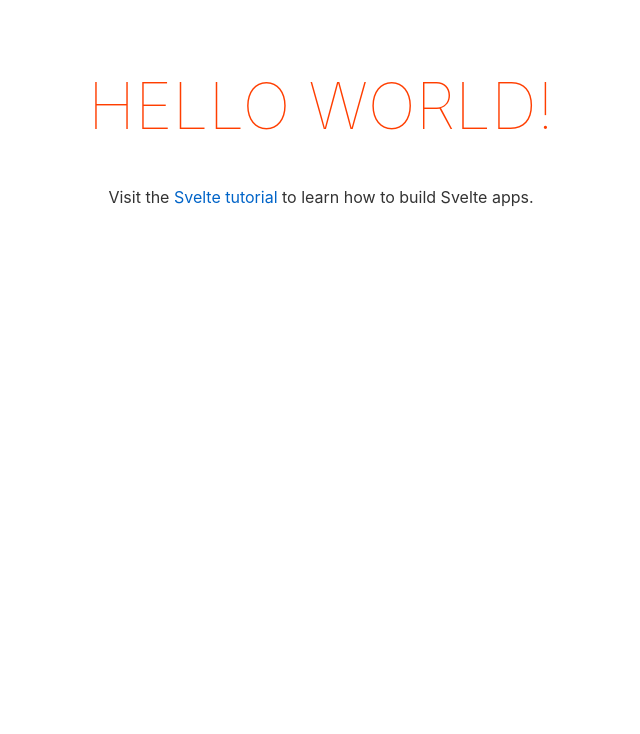
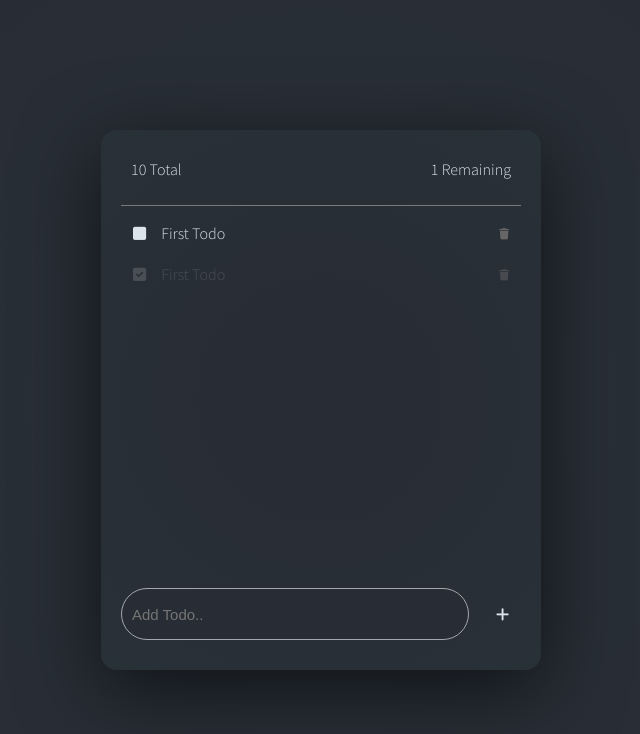
Before and after one commit to luizfelipers19/svelte-todo, a Svelte app: page / in a window 1280 px wide. Shown: the top 734 px of the page, without its empty margins (319-959 px from the left). Built offline with nearby package versions, Linux system fonts and the light colour scheme.

Commit message:
created new basic components to modularize our app (Header and Form). Still need to create a new ListItem component to store each ToDo new element

```diff
--- a/public/global.css
+++ b/public/global.css
@@ -1,63 +1,17 @@
-html, body {
-	position: relative;
-	width: 100%;
-	height: 100%;
-}
+html,
+        body {
+            margin: 0;
+            padding: 0;
+        }
 
-body {
-	color: #333;
-	margin: 0;
-	padding: 8px;
-	box-sizing: border-box;
-	font-family: -apple-system, BlinkMacSystemFont, "Segoe UI", Roboto, Oxygen-Sans, Ubuntu, Cantarell, "Helvetica Neue", sans-serif;
-}
-
-a {
-	color: rgb(0,100,200);
-	text-decoration: none;
-}
-
-a:hover {
-	text-decoration: underline;
-}
-
-a:visited {
-	color: rgb(0,80,160);
-}
-
-label {
-	display: block;
-}
-
-input, button, select, textarea {
-	font-family: inherit;
-	font-size: inherit;
-	-webkit-padding: 0.4em 0;
-	padding: 0.4em;
-	margin: 0 0 0.5em 0;
-	box-sizing: border-box;
-	border: 1px solid #ccc;
-	border-radius: 2px;
-}
-
-input:disabled {
-	color: #ccc;
-}
-
-button {
-	color: #333;
-	background-color: #f4f4f4;
-	outline: none;
-}
-
-button:disabled {
-	color: #999;
-}
-
-button:not(:disabled):active {
-	background-color: #ddd;
-}
-
-button:focus {
-	border-color: #666;
-}
+        body {
+            height: 100vh;
+            font-family: 'Source Sans Pro', sans-serif;
+            line-height: 1.2em;
+            background: rgb(40, 48, 56);
+            background: radial-gradient(circle, rgba(40, 48, 56, 1) 0%, #282c34 100%);
+            display: flex;
+            align-items: center;
+            justify-content: center;
+            color: #dce4ec;
+        }
--- a/public/index.html
+++ b/public/index.html
@@ -9,6 +9,10 @@
 	<link rel='icon' type='image/png' href='/favicon.png'>
 	<link rel='stylesheet' href='/global.css'>
 	<link rel='stylesheet' href='/build/bundle.css'>
+	<link rel="preconnect" href="https://fonts.googleapis.com">
+    <link rel="preconnect" href="https://fonts.gstatic.com" crossorigin>
+    <link href="https://fonts.googleapis.com/css2?family=Prompt:wght@100&family=Source+Sans+Pro:wght@300&display=swap" rel="stylesheet">
+	<link href="https://cdnjs.cloudflare.com/ajax/libs/font-awesome/6.0.0/css/all.min.css" rel="stylesheet">
 
 	<script defer src='/build/bundle.js'></script>
 </head>
--- a/src/App.svelte
+++ b/src/App.svelte
@@ -1,30 +1,118 @@
 <script>
-	export let name;
+    import Form from "./components/Form.svelte";
+import Header from "./components/Header.svelte";
+
+
 </script>
 
-<main>
-	<h1>Hello {name}!</h1>
-	<p>Visit the <a href="https://svelte.dev/tutorial">Svelte tutorial</a> to learn how to build Svelte apps.</p>
-</main>
+<div id="app-container" class="app-container">
+
+	<Header></Header>
+
+	<!-- List of actual todos -->
+	<div class="app-body">
+		<ul>
+
+			<li class="todo-list list-item-view">
+				<span>
+		<button class="btn btn-done fa-solid fa-square"></button>
+		<span>First Todo</span>
+				</span>
+				<button class="btn btn-delete fa-solid fa-trash"></button>
+			</li>
+
+			<li class="todo-list list-item-view completed">
+				<!-- <div class="list-item-view"> -->
+				<span>
+		<button class="btn btn-done"><i class="fa-solid fa-check-square"></i></button>
+		<span>First Todo</span>
+				</span>
+				<button class="btn btn-delete fa-solid fa-trash"></button>
+				<!-- </div> -->
+			</li>
+
+
+		</ul>
+
+
+	</div>
+<Form></Form>
+
+</div>
 
 <style>
-	main {
-		text-align: center;
-		padding: 1em;
-		max-width: 240px;
-		margin: 0 auto;
-	}
+	ul {
+            list-style-type: none;
+            -webkit-padding-start: 0;
+            padding-left: 0px;
+        }
 
-	h1 {
-		color: #ff3e00;
-		text-transform: uppercase;
-		font-size: 4em;
-		font-weight: 100;
-	}
+        .btn {
+            color: inherit;
+            cursor: pointer;
+            font-size: 15px;
+            padding: 10px 12px;
+            border-radius: 2em;
+            background: none;
+            border: 0px solid;
+            transition: 250ms ease-out;
+        }
 
-	@media (min-width: 640px) {
-		main {
-			max-width: none;
-		}
-	}
+        .btn:hover {
+            background: #1d2025;
+        }
+
+        .btn:focus {
+            outline: none;
+        }
+
+        .btn-delete {
+            color: #666;
+            font-size: 0.7em;
+        }
+
+        .app-container {
+            width: 400px;
+            min-height: 500px;
+            background-color: #282c34;
+            box-shadow: 0 20px 80px rgba(0, 0, 0, 0.6);
+            background: radial-gradient(circle, #282c34 0%, rgba(40, 48, 56, 1) 100%);
+            position: relative;
+            border-radius: 1em;
+            padding: 20px;
+            display: flex;
+            flex-direction: column;
+            justify-content: space-between;
+        }
+
+
+
+        .app-body {
+            flex-grow: 1;
+            max-height: 600px;
+            overflow-x: hidden;
+        }
+
+        .todo-list:first-of-type {
+            border-top: 1px solid rgb(121, 121, 121);
+            padding-top: 10px;
+        }
+
+        .list-item-view {
+            padding-top: 5px;
+            padding-bottom: 0px;
+            display: flex;
+            align-items: center;
+            justify-content: space-between;
+        }
+
+
+         ::placeholder {
+            opacity: 0.3;
+        }
+
+        .completed {
+            color: #6a6f75;
+            opacity: 0.5;
+        }
 </style>
--- /dev/null
+++ b/src/components/Form.svelte
@@ -0,0 +1,51 @@
+<!-- Add form at bottom -->
+<div class="app-form">
+    <input placeholder="Add Todo.." type="text" class="input-text" name="">
+    <button class="btn fa-solid fa-plus"></button>
+</div>
+
+<style>
+    .app-form {
+            margin-bottom: 10px;
+            display: flex;
+            justify-content: center;
+        }
+
+        .input-text {
+            height: 40px;
+            background: #282c34;
+            font-size: 15px;
+            border: 1px solid #a2a8ad;
+            color: #dce4ec;
+            width: 100%;
+            margin-right: 15px;
+            border-radius: 2em;
+            padding: 5px 10px;
+            transition: border 250ms ease-out;
+        }
+
+        .input-text:focus {
+            border: 1px solid #ffffff;
+            background: #1d2025;
+            outline: none;
+            color: #dce4ec;
+        }
+        .btn {
+            color: inherit;
+            cursor: pointer;
+            font-size: 15px;
+            padding: 10px 12px;
+            border-radius: 2em;
+            background: none;
+            border: 0px solid;
+            transition: 250ms ease-out;
+        }
+
+        .btn:hover {
+            background: #1d2025;
+        }
+
+        .btn:focus {
+            outline: none;
+        }
+</style>
--- /dev/null
+++ b/src/components/Header.svelte
@@ -0,0 +1,17 @@
+<!-- Header with information -->
+<div class="app-header">
+    <div>10 Total</div>
+    <div class="task-count">1 Remaining</div>
+</div>
+
+<style>
+     .app-header {
+            padding: 10px;
+            display: flex;
+            justify-content: space-between;
+        }
+
+        .task-count {
+            align-self: center;
+        }
+</style>
--- a/src/main.js
+++ b/src/main.js
@@ -3,7 +3,7 @@ import App from './App.svelte';
 const app = new App({
 	target: document.body,
 	props: {
-		name: 'world'
+		name: 'Luiz Felipe'
 	}
 });
 
```
